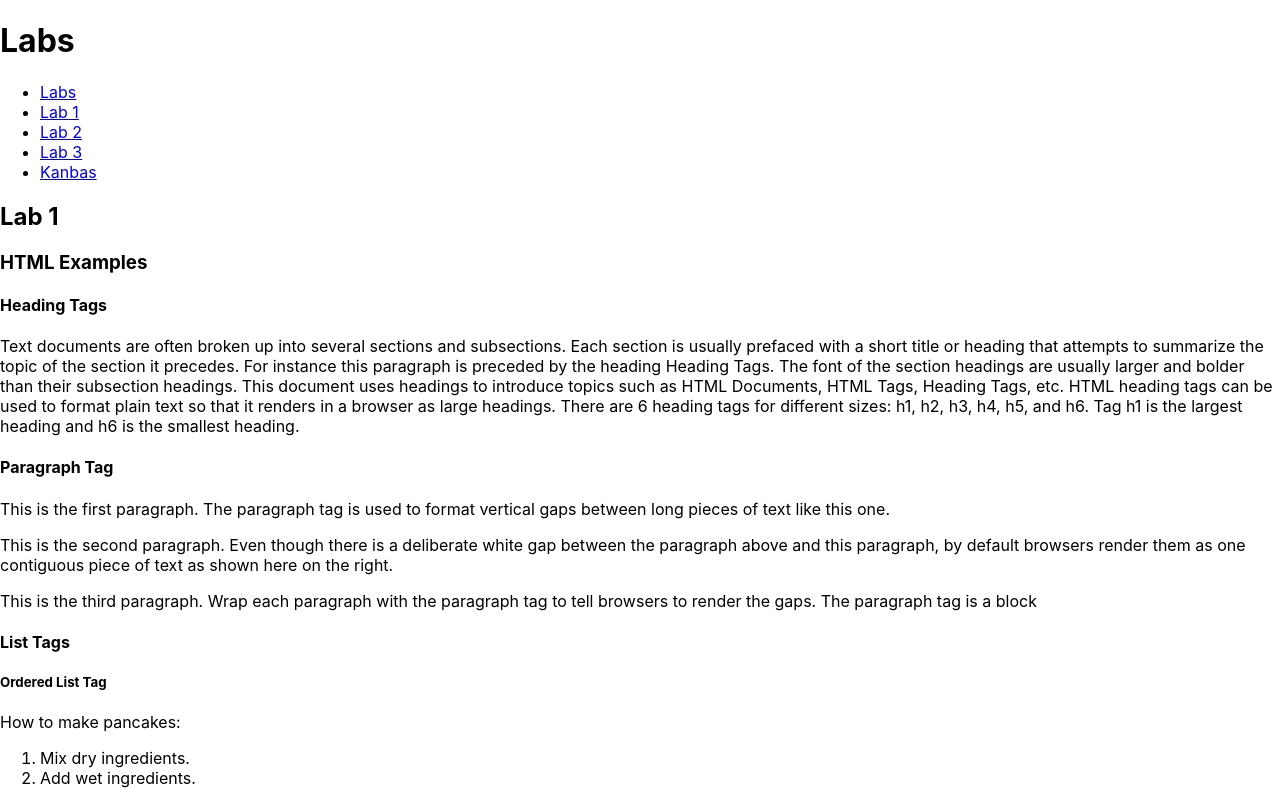
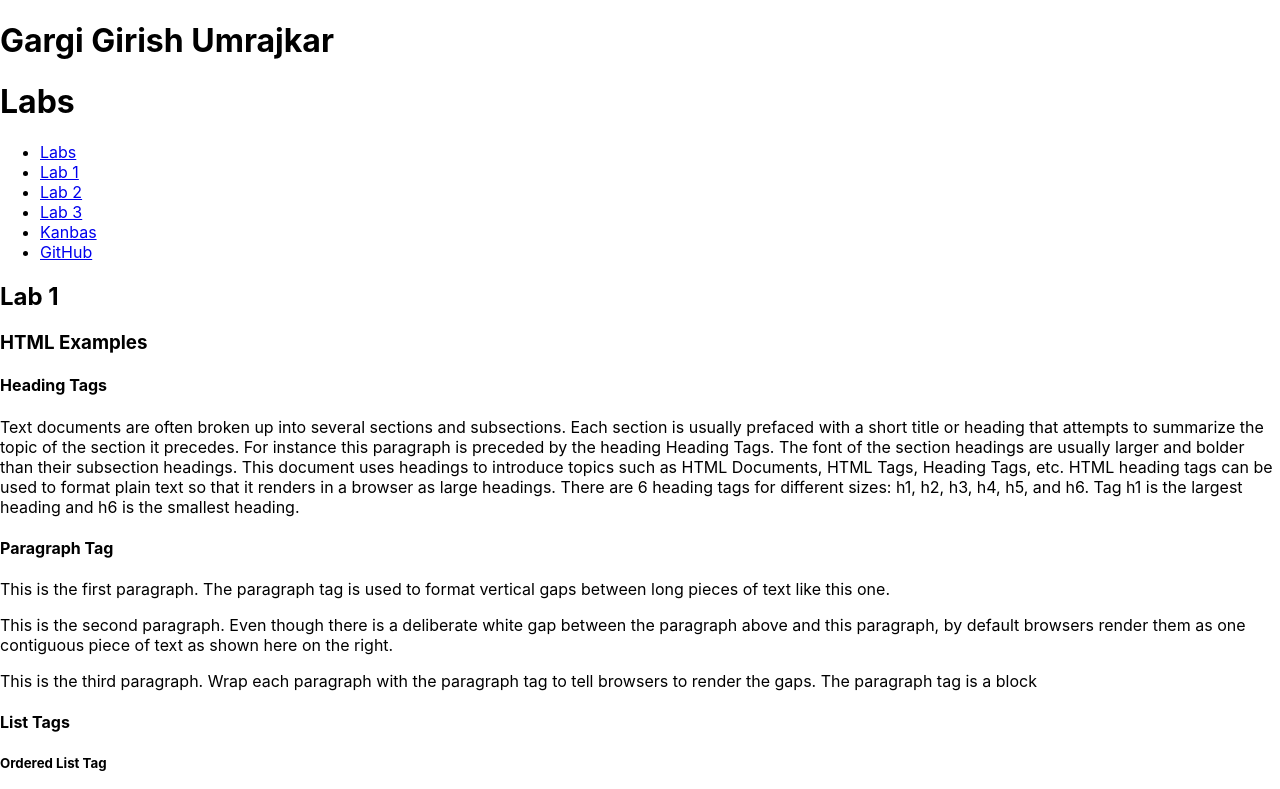
Before and after one commit to Gargi-U/kanbas-react-web-app, a React (Create React App) app: page /#/Labs/Lab1 in a window 1280 px wide. Shown: the top 789 px of the page. Built offline with nearby package versions, Linux system fonts and the light colour scheme.

Commit message:
added Name and Github id

```diff
--- a/src/Labs/TOC.tsx
+++ b/src/Labs/TOC.tsx
@@ -6,6 +6,7 @@ export default function TOC() {
         <li><a id="wd-a2" href="#/Labs/Lab2">Lab 2</a></li>
         <li><a id="wd-a3" href="#/Labs/Lab3">Lab 3</a></li>
         <li><a id="wd-k"  href="#/Kanbas">Kanbas</a></li>
+        <li><a id="wd-github" href="https://github.com/Gargi-U/kanbas-react-web-app/">GitHub</a></li>
       </ul>
     );
   }
--- a/src/Labs/index.tsx
+++ b/src/Labs/index.tsx
@@ -6,6 +6,7 @@ import Lab3 from "./Lab3";
 export default function Labs() {
   return (
     <div id="wd-labs">
+      <h1>Gargi Girish Umrajkar</h1>
       <h1>Labs</h1>
       <TOC />
       <Routes>
```
